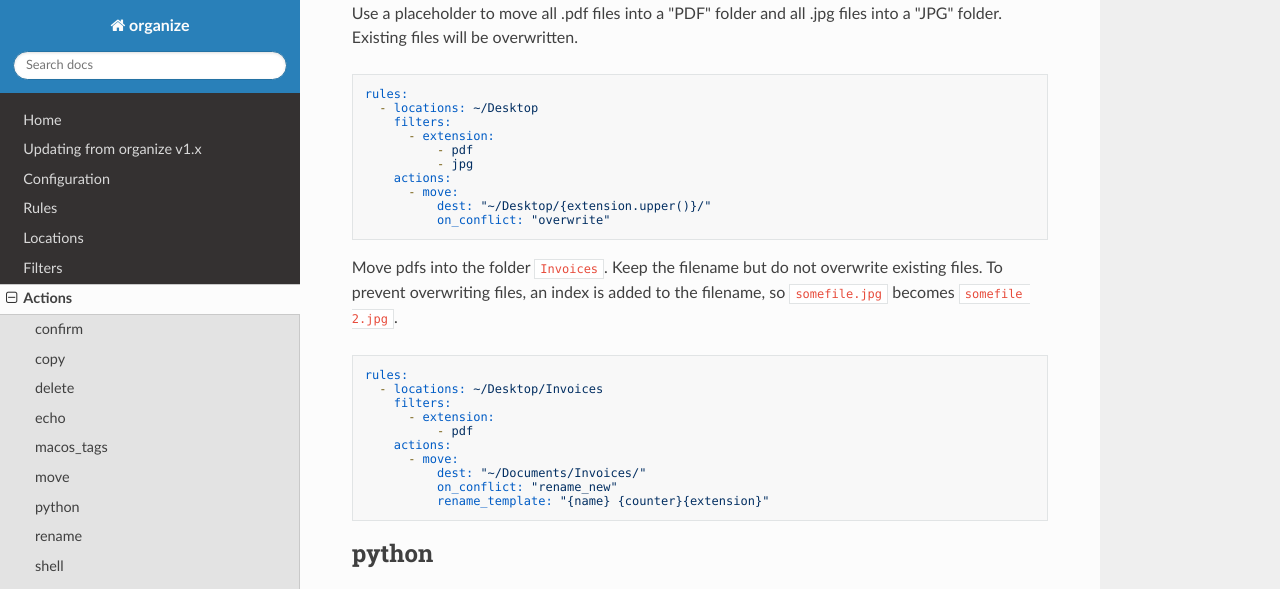
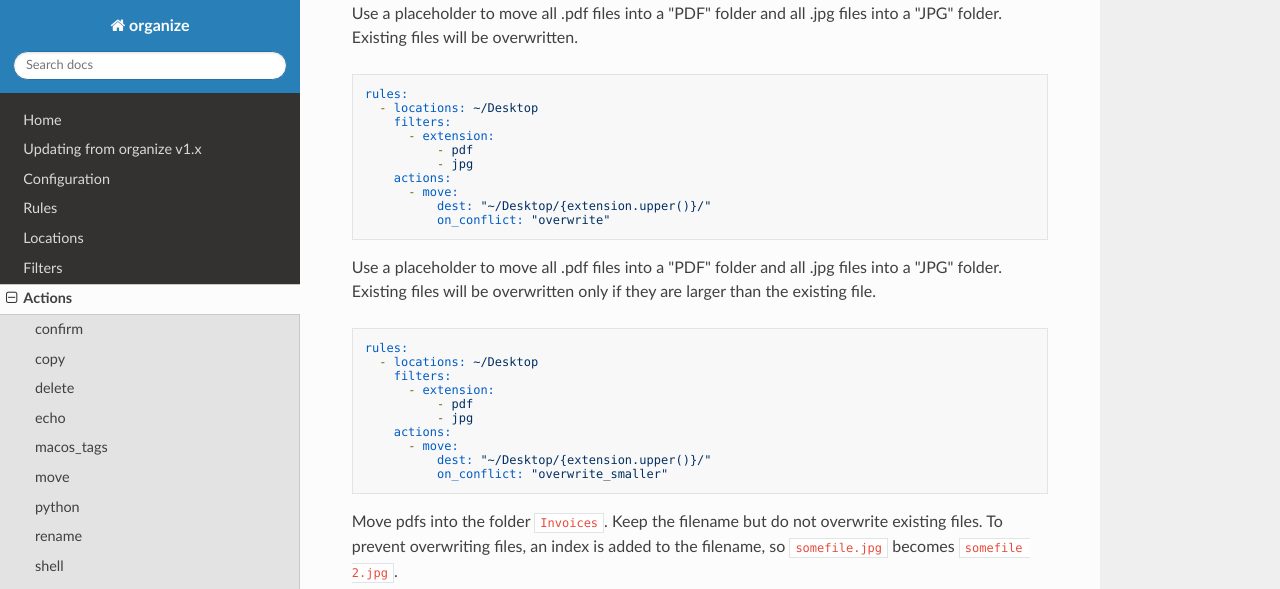
Before and after one commit to tfeldmann/organize, an MkDocs documentation site: the page built from docs/actions.md, in a window 1280 px wide and 900 px high, scrolled down 4826 px, cut to the strip 0-589 px from the top of the window. Built offline with MkDocs 1.6.1, drawn with Linux system fonts in a browser that asks for light colours; nearby versions of some CDN libraries.

Commit message:
Add documentation for .

````diff
--- a/docs/actions.md
+++ b/docs/actions.md
@@ -260,6 +260,22 @@ rules:
           on_conflict: "overwrite"
 ```
 
+Use a placeholder to move all .pdf files into a "PDF" folder and all .jpg files into a
+"JPG" folder. Existing files will be overwritten only if they are larger than the existing file.
+
+```yaml
+rules:
+  - locations: ~/Desktop
+    filters:
+      - extension:
+          - pdf
+          - jpg
+    actions:
+      - move:
+          dest: "~/Desktop/{extension.upper()}/"
+          on_conflict: "overwrite_smaller"
+```
+
 Move pdfs into the folder `Invoices`. Keep the filename but do not overwrite existing files. To prevent overwriting files, an index is added to the filename, so `somefile.jpg` becomes `somefile 2.jpg`.
 
 ```yaml
````
